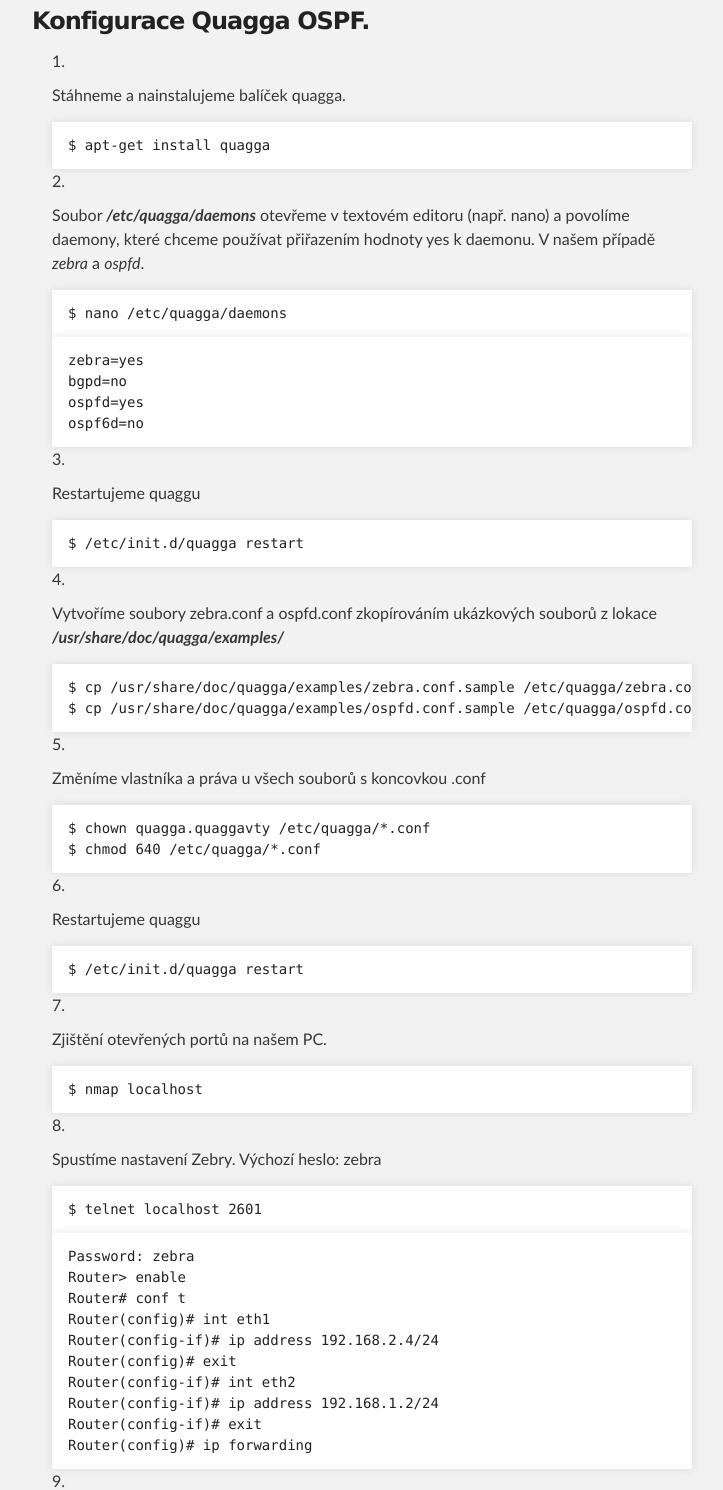
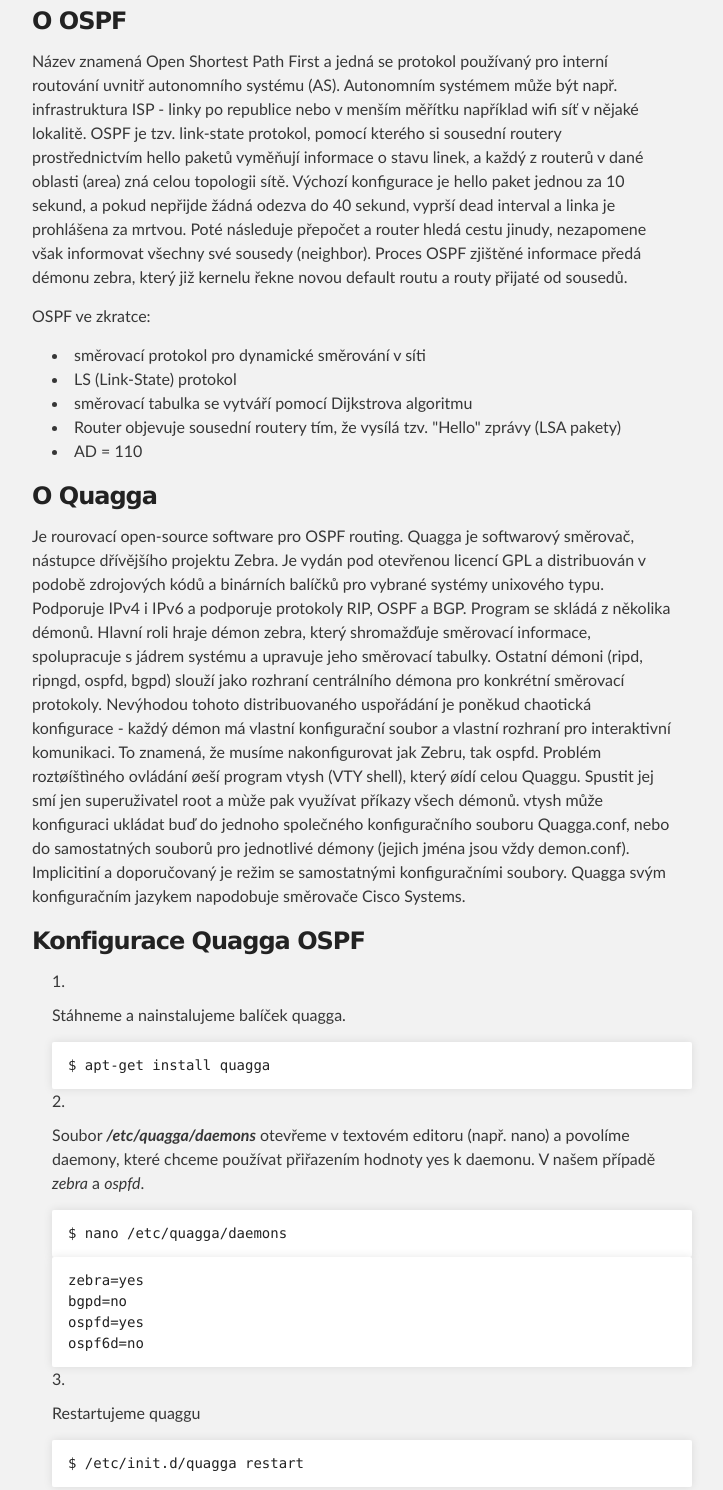
Before and after one commit to davidsklenar/PKSI---Quagga-OSPF, a plain HTML site: page index.html in a window 1280 px wide. Shown: the part 257-1747 px from the top of the page, without its empty margins (288-1011 px from the left). Drawn offline with Linux system fonts and the light colour scheme.

```diff
--- a/index.html
+++ b/index.html
@@ -32,7 +32,37 @@
     <div id="main_content_wrap" class="outer">
       <section id="main_content" class="inner">
         <h3>
-<a name="konfigurace-quagga-ospf" class="anchor" href="#konfigurace-quagga-ospf"><span class="octicon octicon-link"></span></a>Konfigurace Quagga OSPF.</h3>
+<a name="o-ospf" class="anchor" href="#o-ospf"><span class="octicon octicon-link"></span></a>O OSPF</h3>
+
+<p>Název znamená Open Shortest Path First a jedná se protokol používaný pro interní routování uvnitř autonomního systému (AS). Autonomním systémem může být např. infrastruktura ISP - linky po republice nebo v menším měřítku například wifi síť v nějaké lokalitě.
+OSPF je tzv. link-state protokol, pomocí kterého si sousední routery prostřednictvím hello paketů vyměňují informace o stavu linek, a každý z routerů v dané oblasti (area) zná celou topologii sítě. Výchozí konfigurace je hello paket jednou za 10 sekund, a pokud nepřijde žádná odezva do 40 sekund, vyprší dead interval a linka je prohlášena za mrtvou. Poté následuje přepočet a router hledá cestu jinudy, nezapomene však informovat všechny své sousedy (neighbor). Proces OSPF zjištěné informace předá démonu zebra, který již kernelu řekne novou default routu a routy přijaté od sousedů.</p>
+
+<p>OSPF ve zkratce:</p>
+
+<ul>
+<li>směrovací protokol pro dynamické směrování v síti</li>
+<li>LS (Link-State) protokol</li>
+<li>směrovací tabulka se vytváří pomocí Dijkstrova algoritmu</li>
+<li>Router objevuje sousední routery tím, že vysílá tzv. "Hello" zprávy (LSA pakety)</li>
+<li>AD = 110</li>
+</ul><h3>
+<a name="o-quagga" class="anchor" href="#o-quagga"><span class="octicon octicon-link"></span></a>O Quagga</h3>
+
+<p>Je rourovací open-source software pro OSPF routing.
+Quagga je softwarový směrovač, nástupce dřívějšího projektu Zebra.
+Je vydán pod otevřenou licencí GPL a distribuován v podobě zdrojových kódů a binárních balíčků pro vybrané systémy unixového typu.
+Podporuje IPv4 i IPv6 a podporuje protokoly RIP, OSPF a BGP.
+Program se skládá z několika démonů.
+Hlavní roli hraje démon zebra, který shromažďuje směrovací informace, spolupracuje s jádrem systému a upravuje jeho směrovací tabulky.
+Ostatní démoni (ripd, ripngd, ospfd, bgpd) slouží jako rozhraní centrálního démona pro konkrétní směrovací protokoly.
+Nevýhodou tohoto distribuovaného uspořádání je poněkud chaotická konfigurace - každý démon má vlastní konfigurační soubor a vlastní rozhraní pro interaktivní komunikaci.
+To znamená, že musíme nakonfigurovat jak Zebru, tak ospfd. Problém roztøíštìného ovládání øeší program vtysh (VTY shell), který øídí celou Quaggu.
+Spustit jej smí jen superuživatel root a mùže pak využívat příkazy všech démonů. vtysh může konfiguraci ukládat buď do jednoho společného konfiguračního souboru Quagga.conf, nebo do samostatných souborů pro jednotlivé démony (jejich jména jsou vždy demon.conf).
+Implicitiní a doporučovaný je režim se samostatnými konfiguračními soubory.
+Quagga svým konfiguračním jazykem napodobuje směrovače Cisco Systems.</p>
+
+<h3>
+<a name="konfigurace-quagga-ospf" class="anchor" href="#konfigurace-quagga-ospf"><span class="octicon octicon-link"></span></a>Konfigurace Quagga OSPF</h3>
 
 <ol>
 <li>
@@ -91,17 +121,17 @@ $ chmod 640 /etc/quagga/*.conf
 <pre><code>$ telnet localhost 2601
 </code></pre>
 
-<pre><code>Password: zebra
-Router&gt; enable
-Router# conf t
-Router(config)# int eth1
-Router(config-if)# ip address 192.168.2.4/24
-Router(config)# exit
-Router(config-if)# int eth2
-Router(config-if)# ip address 192.168.1.2/24
-Router(config-if)# exit
-Router(config)# ip forwarding
-</code></pre>
+<div class="highlight highlight-java"><pre><span class="nl">Password:</span> <span class="n">zebra</span>
+<span class="n">Router</span><span class="o">&gt;</span> <span class="n">enable</span>
+<span class="n">Router</span><span class="err">#</span> <span class="n">conf</span> <span class="n">t</span>
+<span class="n">Router</span><span class="o">(</span><span class="n">config</span><span class="o">)</span><span class="err">#</span> <span class="kt">int</span> <span class="n">eth1</span>
+<span class="n">Router</span><span class="o">(</span><span class="n">config</span><span class="o">-</span><span class="k">if</span><span class="o">)</span><span class="err">#</span> <span class="n">ip</span> <span class="n">address</span> <span class="mf">192.168</span><span class="o">.</span><span class="mf">2.4</span><span class="o">/</span><span class="mi">24</span>
+<span class="n">Router</span><span class="o">(</span><span class="n">config</span><span class="o">)</span><span class="err">#</span> <span class="n">exit</span>
+<span class="n">Router</span><span class="o">(</span><span class="n">config</span><span class="o">-</span><span class="k">if</span><span class="o">)</span><span class="err">#</span> <span class="kt">int</span> <span class="n">eth2</span>
+<span class="n">Router</span><span class="o">(</span><span class="n">config</span><span class="o">-</span><span class="k">if</span><span class="o">)</span><span class="err">#</span> <span class="n">ip</span> <span class="n">address</span> <span class="mf">192.168</span><span class="o">.</span><span class="mf">1.2</span><span class="o">/</span><span class="mi">24</span>
+<span class="n">Router</span><span class="o">(</span><span class="n">config</span><span class="o">-</span><span class="k">if</span><span class="o">)</span><span class="err">#</span> <span class="n">exit</span>
+<span class="n">Router</span><span class="o">(</span><span class="n">config</span><span class="o">)</span><span class="err">#</span> <span class="n">ip</span> <span class="n">forwarding</span>
+</pre></div>
 </li>
 <li>
 <p>Spustíme nastavení OSPF. Výchozí heslo: zebra</p>
```
Also changed, not shown: params.json (+1 -1 lines).
